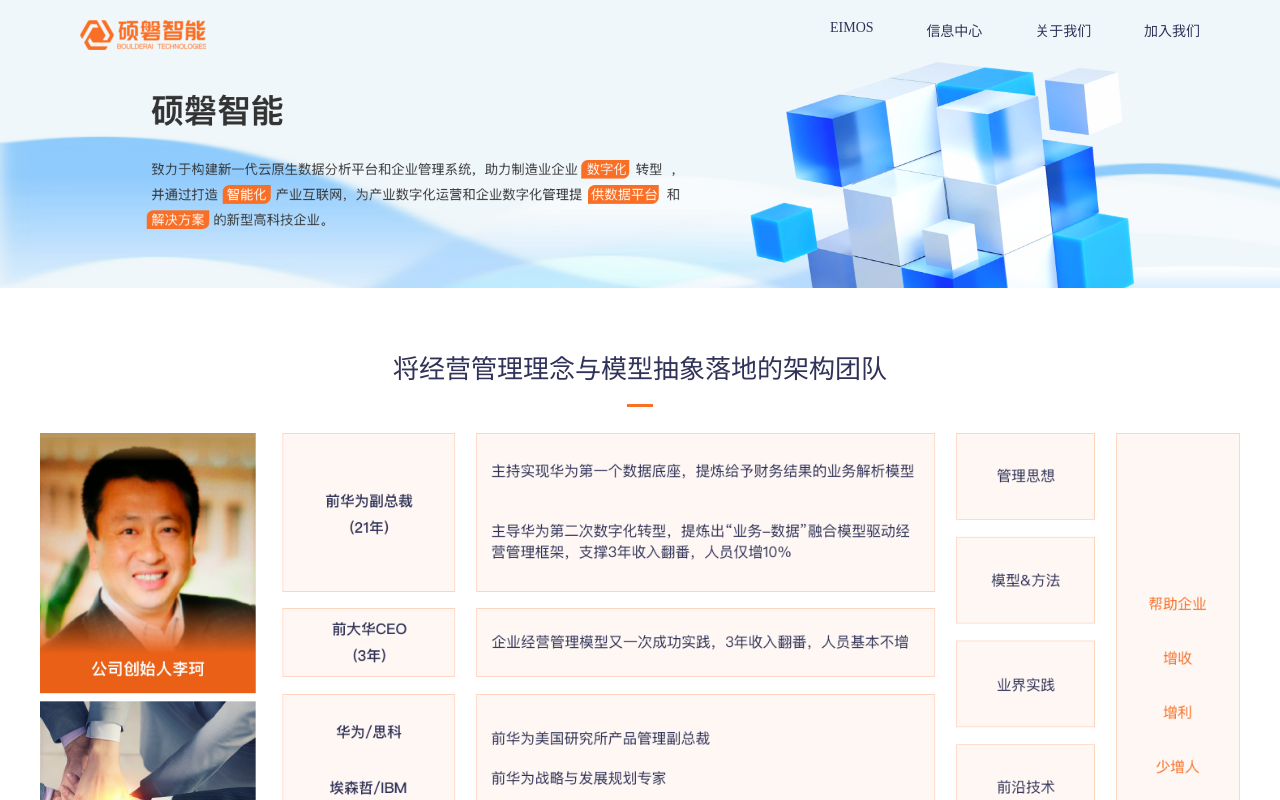
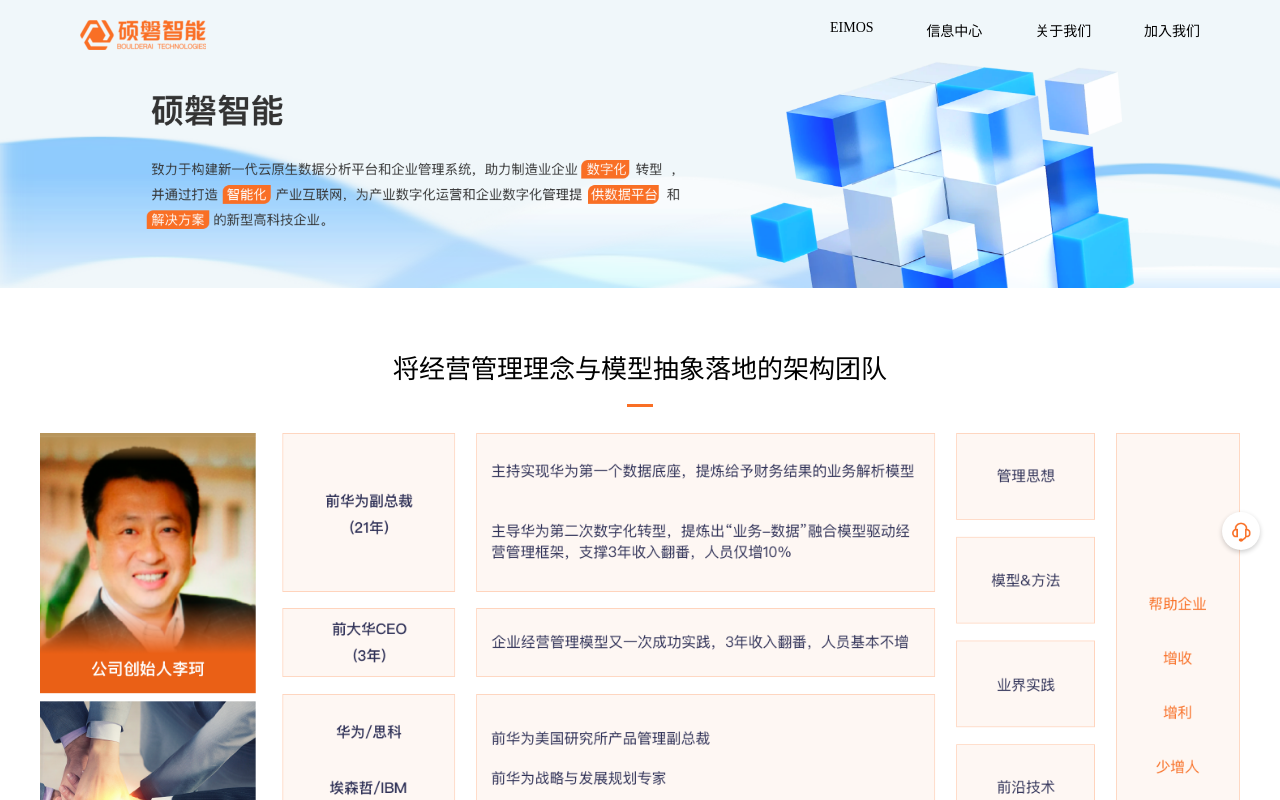
Before and after one commit to bigfish1234/nextjs, a Next.js app: page /about-us in a window 1280 px wide. Shown: the top 800 px of the page. Built offline with nearby package versions, Linux system fonts and the light colour scheme.

Commit message:
feat: 咨询

```diff
--- a/src/app/globals.css
+++ b/src/app/globals.css
@@ -1,78 +1,3 @@
-:root {
-  --max-width: 1100px;
-  --border-radius: 12px;
-  --font-mono: ui-monospace, Menlo, Monaco, 'Cascadia Mono', 'Segoe UI Mono',
-    'Roboto Mono', 'Oxygen Mono', 'Ubuntu Monospace', 'Source Code Pro',
-    'Fira Mono', 'Droid Sans Mono', 'Courier New', monospace;
-
-  --foreground-rgb: 0, 0, 0;
-  --background-start-rgb: 214, 219, 220;
-  --background-end-rgb: 255, 255, 255;
-
-  --primary-glow: conic-gradient(
-    from 180deg at 50% 50%,
-    #16abff33 0deg,
-    #0885ff33 55deg,
-    #54d6ff33 120deg,
-    #0071ff33 160deg,
-    transparent 360deg
-  );
-  --secondary-glow: radial-gradient(
-    rgba(255, 255, 255, 1),
-    rgba(255, 255, 255, 0)
-  );
-
-  --tile-start-rgb: 239, 245, 249;
-  --tile-end-rgb: 228, 232, 233;
-  --tile-border: conic-gradient(
-    #00000080,
-    #00000040,
-    #00000030,
-    #00000020,
-    #00000010,
-    #00000010,
-    #00000080
-  );
-
-  --callout-rgb: 238, 240, 241;
-  --callout-border-rgb: 172, 175, 176;
-  --card-rgb: 180, 185, 188;
-  --card-border-rgb: 131, 134, 135;
-}
-
-@media (prefers-color-scheme: dark) {
-  :root {
-    --foreground-rgb: 255, 255, 255;
-    --background-start-rgb: 0, 0, 0;
-    --background-end-rgb: 0, 0, 0;
-
-    --primary-glow: radial-gradient(rgba(1, 65, 255, 0.4), rgba(1, 65, 255, 0));
-    --secondary-glow: linear-gradient(
-      to bottom right,
-      rgba(1, 65, 255, 0),
-      rgba(1, 65, 255, 0),
-      rgba(1, 65, 255, 0.3)
-    );
-
-    --tile-start-rgb: 2, 13, 46;
-    --tile-end-rgb: 2, 5, 19;
-    --tile-border: conic-gradient(
-      #ffffff80,
-      #ffffff40,
-      #ffffff30,
-      #ffffff20,
-      #ffffff10,
-      #ffffff10,
-      #ffffff80
-    );
-
-    --callout-rgb: 20, 20, 20;
-    --callout-border-rgb: 108, 108, 108;
-    --card-rgb: 100, 100, 100;
-    --card-border-rgb: 200, 200, 200;
-  }
-}
-
 * {
   box-sizing: border-box;
   padding: 0;
@@ -82,15 +7,13 @@
 html,
 body {
   max-width: 100vw;
-  overflow-x: hidden;
-
 }
 
 body {
-  font-family: PingFangSC-Regular, PingFang SC !important;
-  color: #303258;
+  font-family: 'PingFangSC-Regular, PingFang SC, Microsoft Yahei, 微软雅黑'!important;
   font-size: 14px;
-  height: 100vh;
+  min-height: 100vh;
+  vertical-align: baseline;
 }
 
 a {
--- a/src/components/LayoutComp/index.module.css
+++ b/src/components/LayoutComp/index.module.css
@@ -0,0 +1,11 @@
+.guide-service {
+  position: fixed;
+  width: 38px;
+  height: 38px;
+  border-radius: 19px;
+  background: #FFFFFF;
+  box-shadow: 0px 2px 5px 0px rgba(0, 0, 0, 0.2);
+  cursor: pointer;
+  bottom: 250px;
+  right: 20px;
+}
--- a/src/components/LayoutComp/index.tsx
+++ b/src/components/LayoutComp/index.tsx
@@ -1,13 +1,25 @@
+import Image from "next/image";
 import FooterComp from "../FooterComp";
 import SwiperHeader from "../SwiperHeader";
-// import joinImg from "@/images/infomation/info-center.png";
+import guidenceImg from "@/images/eimos/guidance.png";
+import styles from "./index.module.css";
 
 const LayoutComp = ({ imgUrl, children }: any) => {
   return (
     <div>
+      {/* 轮播图 */}
       <SwiperHeader imgUrl={imgUrl} />
       <slot>{children}</slot>
+      {/* footer */}
       <FooterComp />
+      {/* 咨询 */}
+      <Image
+        src={guidenceImg}
+        alt="gudience"
+        width={38}
+        height={38}
+        className={styles["guide-service"]}
+      />
     </div>
   );
 };
```
Also changed, not shown: src/images/eimos/guidance.png (added).
